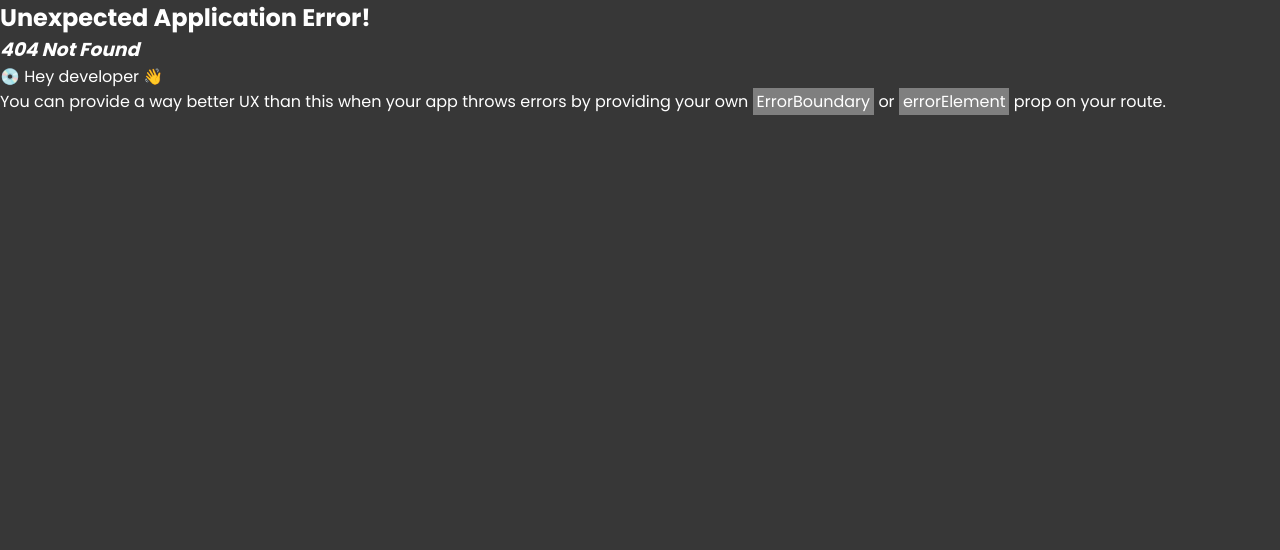
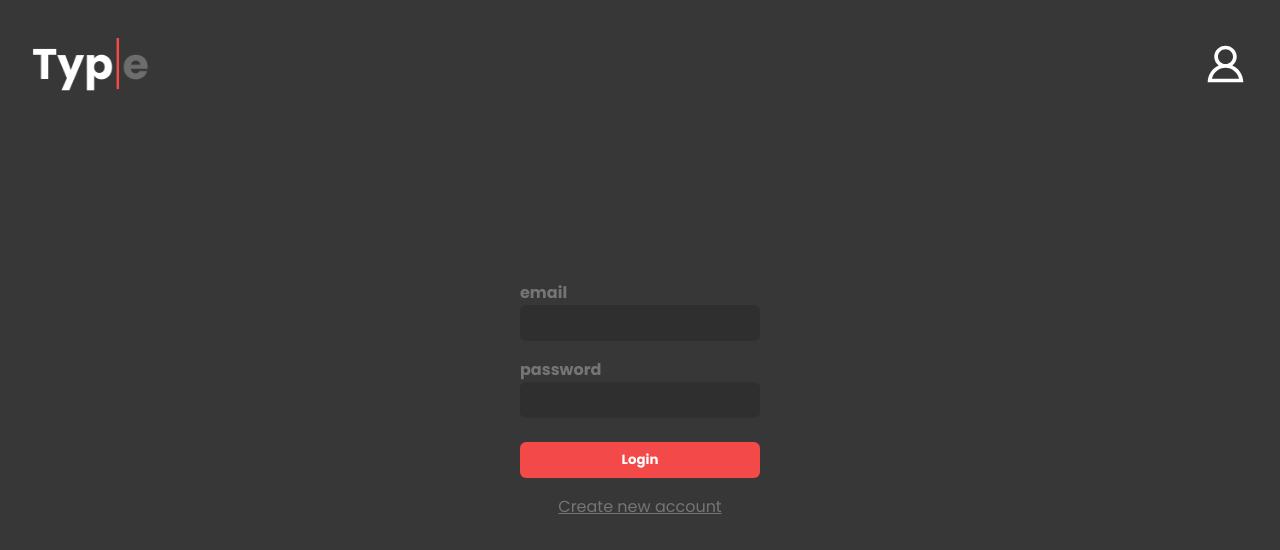
Before and after one commit to brandonlam4237/Typ, a React (Vite) app: page /login in a window 1280 px wide. Before the commit this address had no page. Shown: the top 550 px of the page. Built offline with nearby package versions, Linux system fonts and the light colour scheme.

Commit message:
feat: added login form page

```diff
--- a/src/client/App.tsx
+++ b/src/client/App.tsx
@@ -6,6 +6,7 @@ import {
 } from "react-router-dom";
 import RootLayout from "./layouts/RootLayout";
 import Home from "./pages/Home";
+import Login from "./pages/Login";
 import Register from "./pages/Register";
 
 const router = createBrowserRouter(
@@ -13,6 +14,7 @@ const router = createBrowserRouter(
     <Route path="/" element={<RootLayout />}>
       <Route index element={<Home />} />
       <Route path="register" element={<Register />} />
+      <Route path="login" element={<Login />} />
     </Route>
   )
 );
--- /dev/null
+++ b/src/client/pages/Login.tsx
@@ -0,0 +1,45 @@
+import { useState } from "react";
+import { Link } from "react-router-dom";
+import "../scss/login.scss";
+
+function Login() {
+  const [email, setEmail] = useState("");
+  const [password, setPassword] = useState("");
+
+  return (
+    <main className="login">
+      <form className="form">
+        <div className="form__field">
+          <label className="form__label" htmlFor="email">
+            email
+          </label>
+          <input
+            type="email"
+            value={email}
+            onChange={(e) => setEmail(e.target.value)}
+            id="email"
+            className="form__input"
+          />
+        </div>
+        <div className="form__field">
+          <label className="form__label" htmlFor="password">
+            password
+          </label>
+          <input
+            type="password"
+            value={password}
+            onChange={(e) => setPassword(e.target.value)}
+            id="password"
+            className="form__input"
+          />
+        </div>
+        <button className="form__btn">Login</button>
+        <Link to="/register">
+          <p className="form__footer">Create new account</p>
+        </Link>
+      </form>
+    </main>
+  );
+}
+
+export default Login;
--- a/src/client/pages/Register.tsx
+++ b/src/client/pages/Register.tsx
@@ -1,5 +1,6 @@
 import { useState } from "react";
 import "../scss/register.scss";
+import { Link } from "react-router-dom";
 
 function Register() {
   const [username, setUsername] = useState("");
@@ -58,7 +59,9 @@ function Register() {
           />
         </div>
         <button className="form__btn">Register</button>
-        <p className="form__footer">Already have an account?</p>
+        <Link to="/login">
+          <p className="form__footer">Already have an account?</p>
+        </Link>
       </form>
     </main>
   );
--- /dev/null
+++ b/src/client/scss/login.scss
@@ -0,0 +1,56 @@
+@import "colors";
+
+.login {
+  .form {
+    display: flex;
+    flex-direction: column;
+    align-items: center;
+    justify-content: center;
+    height: calc(100vh - 15rem);
+    @media (min-height: 700px) {
+      height: calc(100vh - 17rem);
+    }
+    gap: 1rem;
+
+    &__label {
+      color: $light-gray;
+      font-weight: bold;
+    }
+
+    &__input {
+      background-color: $dark-gray;
+      outline: none;
+      border: none;
+      color: white;
+      padding: 0.5rem;
+      width: 15rem;
+      border-radius: 6px;
+    }
+
+    &__field {
+      display: flex;
+      flex-direction: column;
+    }
+
+    &__btn {
+      background-color: $red;
+      border: none;
+      border-radius: 6px;
+      width: 15rem;
+      padding: 0.5rem;
+      color: white;
+      font-weight: bold;
+      cursor: pointer;
+      margin-top: 0.5rem;
+    }
+
+    &__footer {
+      color: $light-gray;
+      text-decoration: underline;
+    }
+  }
+  input:-webkit-autofill,
+  input:-webkit-autofill:focus {
+    transition: background-color 600000s 0s, color 600000s 0s;
+  }
+}
```
